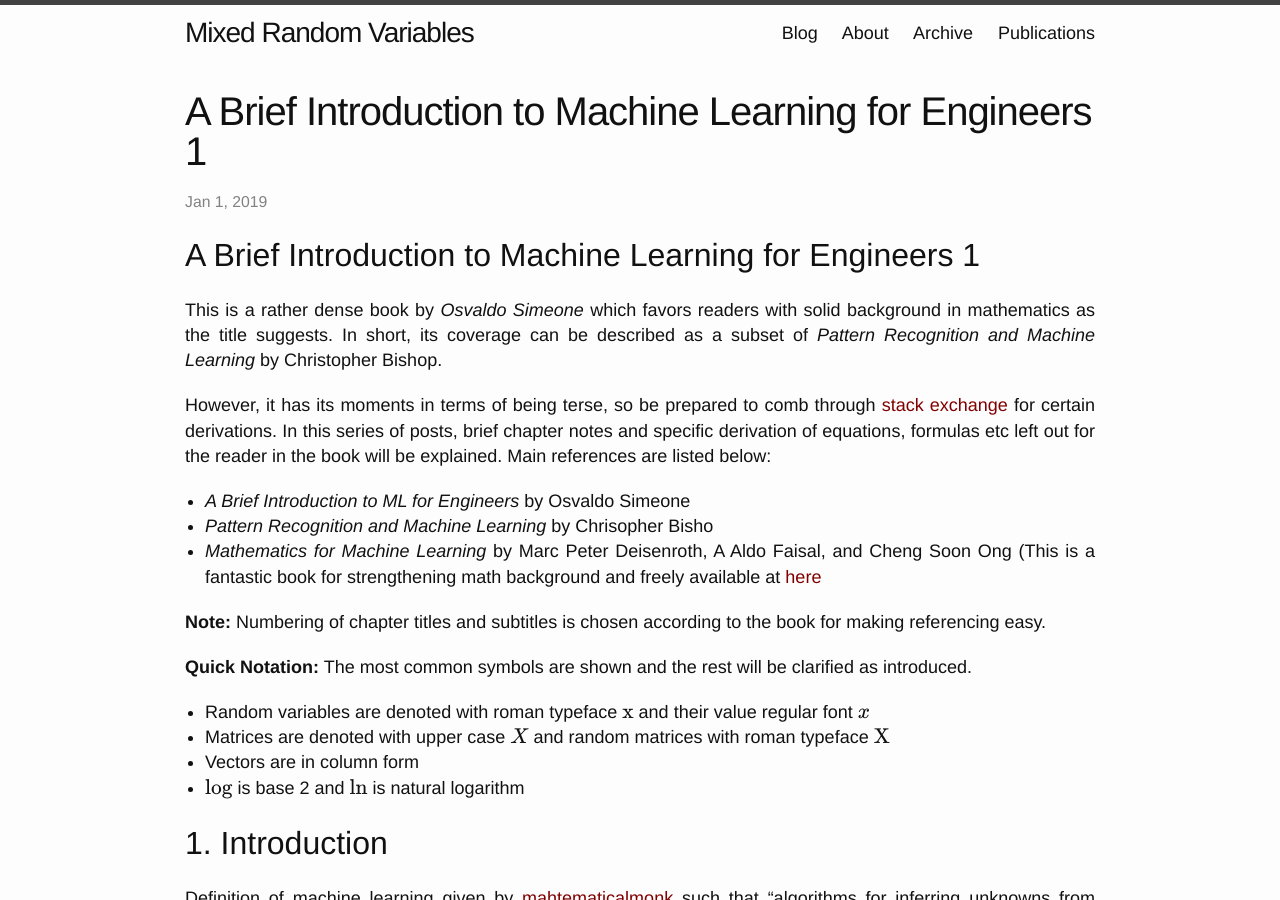
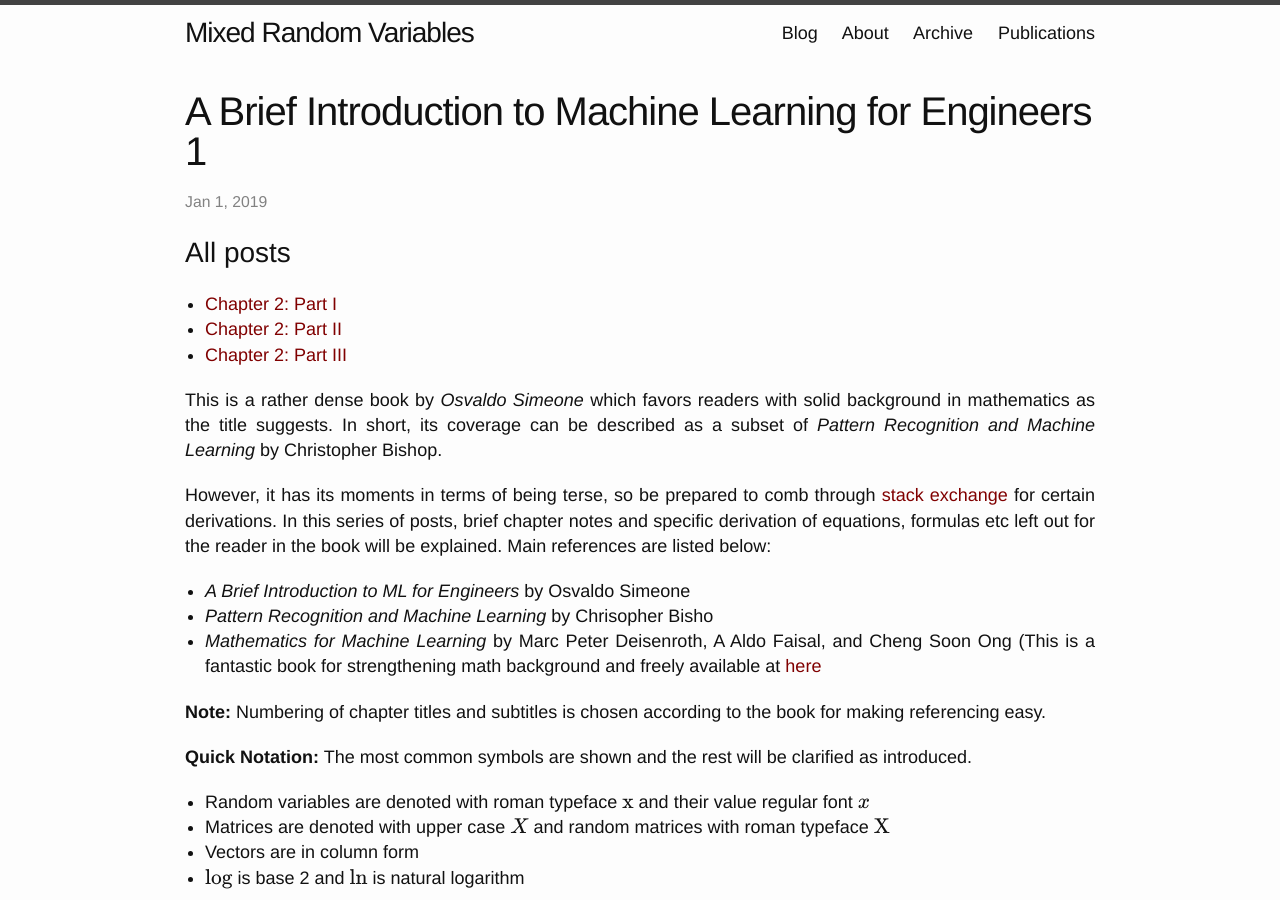
Before and after one commit to onurtunali/onurtunali.github.io, a Jekyll site: the page built from _posts/2019-01-01-a-brief-introduction-to-ml_1.md, in a window 1280 px wide and 900 px high. Built offline with Jekyll 4.4.1, drawn with Linux system fonts in a browser that asks for light colours; some web fonts are replaced; formulas are drawn with MathJax 3; some of the changed text lies outside the part shown.

Commit message:
link addition

```diff
--- a/_includes/head.html
+++ b/_includes/head.html
@@ -11,7 +11,6 @@
   <link rel="alternate" type="application/rss+xml" title="{{ site.title }}" href="{{ "/feed.xml" | prepend: site.baseurl | prepend: site.url }}">
 
   <script type="text/javascript" src="http://cdn.mathjax.org/mathjax/latest/MathJax.js?config=TeX-AMS-MML_HTMLorMML"></script>
-  <script src="https://cdn.mathjax.org/mathjax/latest/MathJax.js?config=TeX-AMS-MML_HTMLorMML" type="text/javascript"></script>
   <link rel="stylesheet" href="/css/academicons.min.css"/>
 
 </head>
--- a/_posts/2019-01-01-a-brief-introduction-to-ml_1.md
+++ b/_posts/2019-01-01-a-brief-introduction-to-ml_1.md
@@ -7,7 +7,12 @@ excerpt: This is a rather dense book by *Osvaldo Simeone* which favors readers w
 
 ---
 
-# A Brief Introduction to Machine Learning for Engineers 1
+
+## All posts
+
+- [Chapter 2: Part I]({{ site.url }}/ml/2019/01/08/a-brief-introduction-to-ml_2_i.html)
+- [Chapter 2: Part II]({{ site.url }}/ml/2019/01/15/a-brief-introduction-to-ml_2_ii.html)
+- [Chapter 2: Part III]({{ site.url }}/ml/2019/01/22/a-brief-introduction-to-ml_2_iii.html)
 
 
 This is a rather dense book by *Osvaldo Simeone* which favors readers with solid background in mathematics as the title suggests. In short, its coverage can be described as a subset of *Pattern Recognition and Machine Learning* by Christopher Bishop.
@@ -56,3 +61,8 @@ In addition, learning from data is executed according to following settings:
 Algorithms in this book are introduced based on the theoretical arguments based on information theoretic performance metrics.
 
 **Note:** I strongly suggest the reader to open up a [kaggle](https://www.kaggle.com/) account, because all jupyter notebooks in this site are publicly published there and can be used easily without any hassle of system specific installments or requirements.
+
+
+---
+
+ |Next post: [Chapter 2: Part I]({{ site.url }}/ml/2019/01/08/a-brief-introduction-to-ml_2_i.html)|
```
Also changed, not shown: _posts/2019-01-08-a-brief-introduction-to-ml_2_i.md (+5 -0 lines), _posts/2019-01-15-a-brief-introduction-to-ml_2_ii.md (+4 -0 lines), _posts/2019-01-22-a-brief-introduction-to-ml_2_iii.md (+6 -9 lines).
